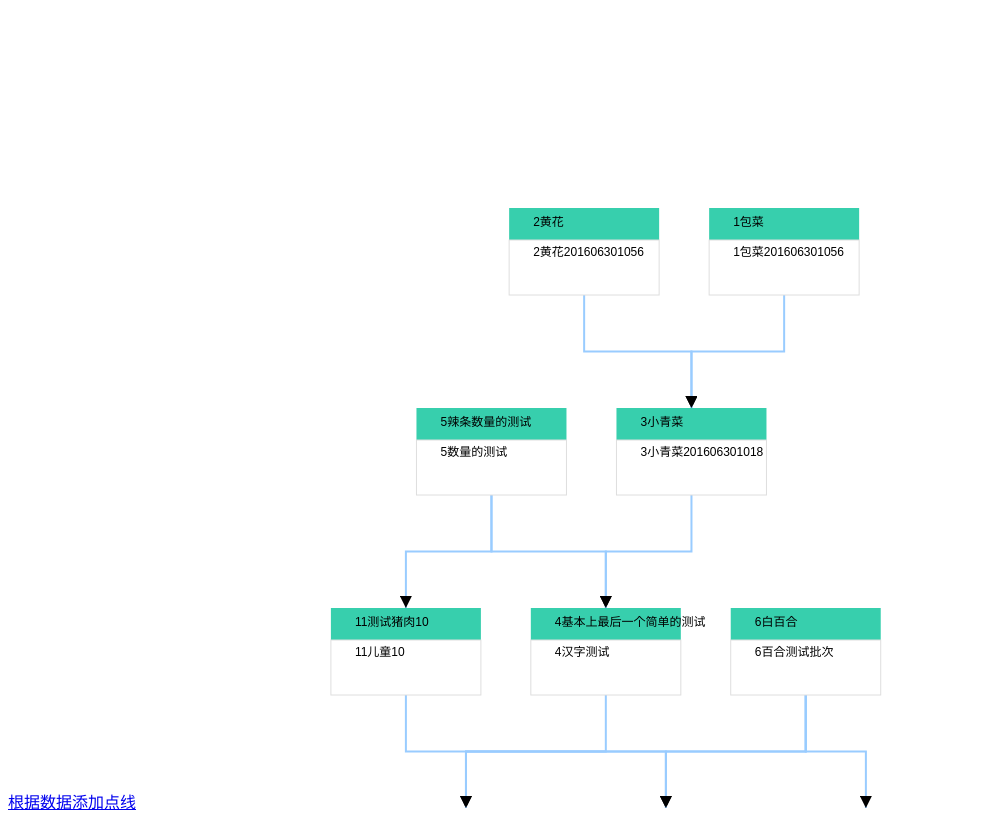
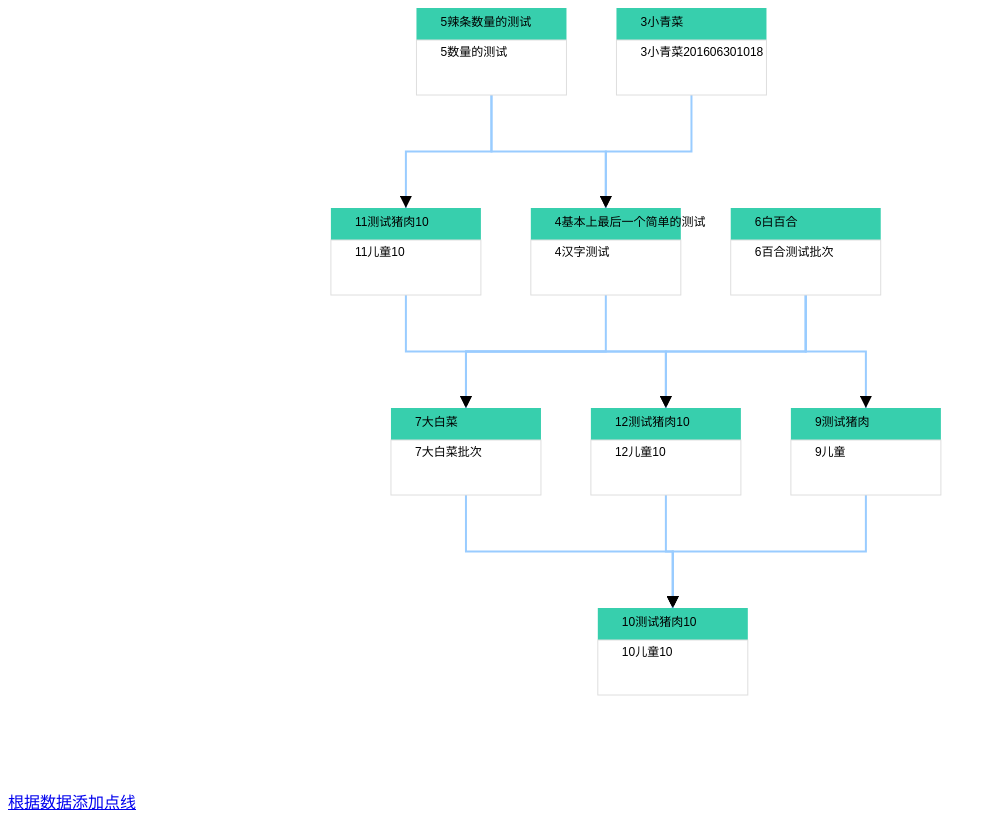
Before and after one commit to npmcdn-to-unpkg-bot/TempWorkNeed, a plain HTML site: page batch/Topology.html in a window 1280 px wide. Shown: the whole page, without its empty margins (0-997 px from the left). Drawn offline with Linux system fonts and the light colour scheme.

Commit message:
'完成节点层级方法setNodeLeave'

```diff
--- a/batch/data/traceNodes.json
+++ b/batch/data/traceNodes.json
@@ -5,49 +5,42 @@
 			"NodeList": [
 				{
 					"ID": "1",
-					"w":1,
 					"nodeid": "4dfb74b5-a75a-40dc-a45b-6d7735c01a8e",
 					"nodename": "包菜201606301056",
 					"nodetitle": "包菜"
 				},
 				{
 					"ID": "2",
-					"w":1,
 					"nodeid": "44d5a95d-1dbd-4568-8601-f773f39ab6f6",
 					"nodename": "黄花201606301056",
 					"nodetitle": "黄花"
 				},
 				{
 					"ID": "3",
-					"w":2,
 					"nodeid": "2c29f9fe-8c59-46af-a511-87929b37b4c8",
 					"nodename": "小青菜201606301018",
 					"nodetitle": "小青菜"
 				},
 				{
 					"ID": "4",
-					"w":3,
 					"nodeid": "9cb85955-1f1f-4bea-be0c-a045ca28232c",
 					"nodename": "汉字测试",
 					"nodetitle": "基本上最后一个简单的测试"
 				},
 				{
 					"ID": "5",
-					"w":2,
 					"nodeid": "d0fc1d71-30e7-4a4d-991a-795f226acc80",
 					"nodename": "数量的测试",
 					"nodetitle": "辣条数量的测试"
 				},
 				{
 					"ID": "6",
-					"w":3,
 					"nodeid": "9e0e619d-5598-4e76-9e5d-f1ce14c124f1",
 					"nodename": "百合测试批次",
 					"nodetitle": "白百合"
 				},
 				{
 					"ID": "7",
-					"w":4,
 					"nodeid": "be0d260c-e8e7-4ceb-af5d-12375a4873ca",
 					"nodename": "大白菜批次",
 					"nodetitle": "大白菜"
@@ -55,28 +48,24 @@
 
 				{
 					"ID": "9",
-					"w":4,
 					"nodeid": "596ce63e-f2b5-4a31-b4ee-21f6bdec9b38",
 					"nodename": "儿童",
 					"nodetitle": "测试猪肉"
 				},
 				{
 					"ID": "10",
-					"w":5,
 					"nodeid": "596ce63e-f3b5-4a31-b4ee-26f6bdec9b38",
 					"nodename": "儿童10",
 					"nodetitle": "测试猪肉10"
 				},
 				{
 					"ID": "11",
-					"w":3,
 					"nodeid": "596ce63e-f3b5-4a31-b4ee-26f6bdec9b38",
 					"nodename": "儿童10",
 					"nodetitle": "测试猪肉10"
 				},
 				{
 					"ID": "12",
-					"w":4,
 					"nodeid": "596ce63e-f3b5-4a31-b4ee-26f6bdec9b38",
 					"nodename": "儿童10",
 					"nodetitle": "测试猪肉10"
--- a/batch/js/Topology.js
+++ b/batch/js/Topology.js
@@ -66,6 +66,37 @@ d3.json('data/traceNodes.json',function(error,jsonData){
 
 	}
 	/**
+	 * 设置节点层级	 * @method      setNodeLeave
+	 * @author      三生
+	 * @anotherdate 2016-08-24
+	 * @param       {[type]}     links [description]
+	 */
+	var nodeW = [],minW = 0;
+	function setNodeLeave(linkArr){
+        //给任意点设置一个初始层级
+        nodes[0]['w'] = 10;
+        var setLeaveState = true,n = 0;
+        do{
+        	n++;
+        	//50次还没结束应该就是数据有误了，可以通过改变数字来再次确认
+        	if(n>50){
+        		break;
+        	}
+            for(var i = 0;i<linkArr.length;i++){
+                n++;
+                setLeaveState = false;
+                if(linkArr[i]['target']['w']){
+                    linkArr[i]['source']['w'] = linkArr[i]['target']['w']-1;
+                    nodeW.push(linkArr[i]['source']['w']);
+                }else if(linkArr[i]['source']['w']){
+                    linkArr[i]['target']['w'] = linkArr[i]['source']['w']+1;
+                }else{
+                    setLeaveState = true;
+                }
+            }
+        } while (setLeaveState);
+    }
+	/**
 	 * 启动与重启力布局
 	 * @method      reStartForce
 	 * @author      三生
@@ -74,6 +105,7 @@ d3.json('data/traceNodes.json',function(error,jsonData){
 	 */
 	function reStartForce(){
 		setNodesKins();
+
 		var resultLinks = links;//rebuildLinks(repeatArr,links);
 
 		/**
@@ -90,7 +122,8 @@ d3.json('data/traceNodes.json',function(error,jsonData){
 			link.target = nodeById.get(link.Descendant); // intermediate node
 		});
 
-
+		setNodeLeave(links)
+		minW = nodeW.sort()[0]
 
 		simulation.nodes(nodes);
 		simulation.force("link").links(resultLinks);
@@ -133,7 +166,6 @@ d3.json('data/traceNodes.json',function(error,jsonData){
 	      	svgNode.classed('opaci',false);
 	      	svgLink.classed('opaci',false);
 	    });
-	    console.log(svgLink._groups[0],svgNode._groups[0])
 		//批次title
 		svgNode.append("rect").attr('width',function(d){
 				if(d.ID.indexOf('tempRepeat-')<0){
@@ -206,7 +238,7 @@ d3.json('data/traceNodes.json',function(error,jsonData){
 		for(var i = 0;i<nodes.length;i++){
 			if(nodes[i].w){
 
-				nodes[i].y=nodes[i].w*200;
+				nodes[i].y=(nodes[i].w-minW-1)*200;
 			}
 		}
    		svgLink.attr('points',function(d){
```
Also changed, not shown: batch/Topology.html (+1 -0 lines), batch/js/TransformTopologyData.js (added, +70 -0 lines), 2 other files. Lines whose indentation alone changed are shown as unchanged.
